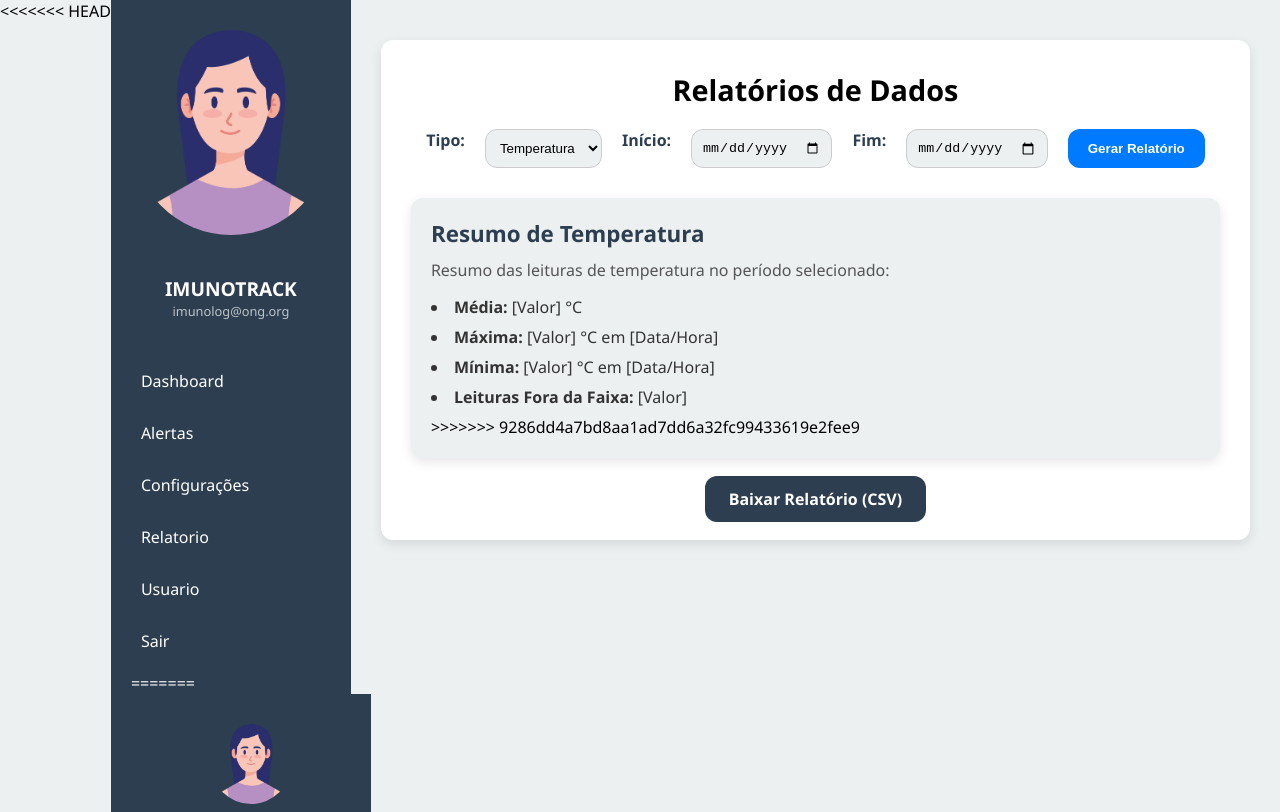
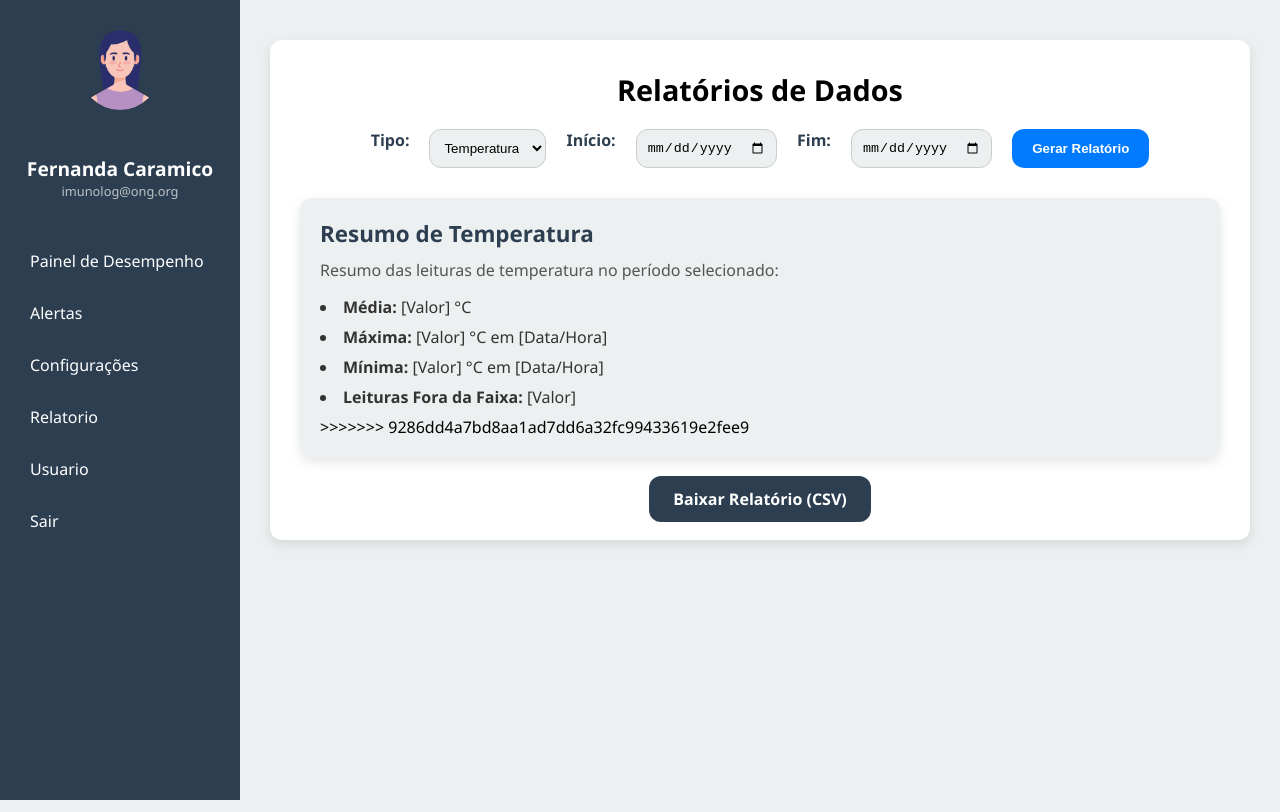
Before and after one commit to Patricia1203/imunoLog, a plain HTML site: page siteIMunolog/restrito/dados.html in a window 1280 px wide. Shown: the top 812 px of the page. Drawn offline with Linux system fonts and the light colour scheme.

Commit message:
Resolvendo conflitos de merge

```diff
--- a/siteIMunolog/restrito/dados.html
+++ b/siteIMunolog/restrito/dados.html
@@ -211,23 +211,6 @@
 </head>
 
 <body>
-<<<<<<< HEAD
-    <div class="sidebar">
-        <div class="avatar">
-            <img src="../imagem/menina.png" alt="Logo IMUNOTRACK" style="width: 100%; height: 100%; border-radius: 50%; object-fit: cover;">
-        </div>
-        <div class="user-info">
-          <h3>IMUNOTRACK</h3>
-          <p>imunolog@ong.org</p>
-        </div>
-        <ul class="nav">
-          <li><a href="./dashboard.html">Dashboard</a></li>
-          <li><a href="#">Alertas</a></li>
-          <li><a href="#">Configurações</a></li>
-          <li><a href="#">Relatorio</a></li>
-          <li><a href="./usuario.html">Usuario</a></li>
-          <li><a href="../index.html">Sair</a></li>
-=======
   <div class="sidebar">
     <div class="avatar">
       <img src="../imagem/menina.png" alt="Logo IMUNOTRACK">
```
